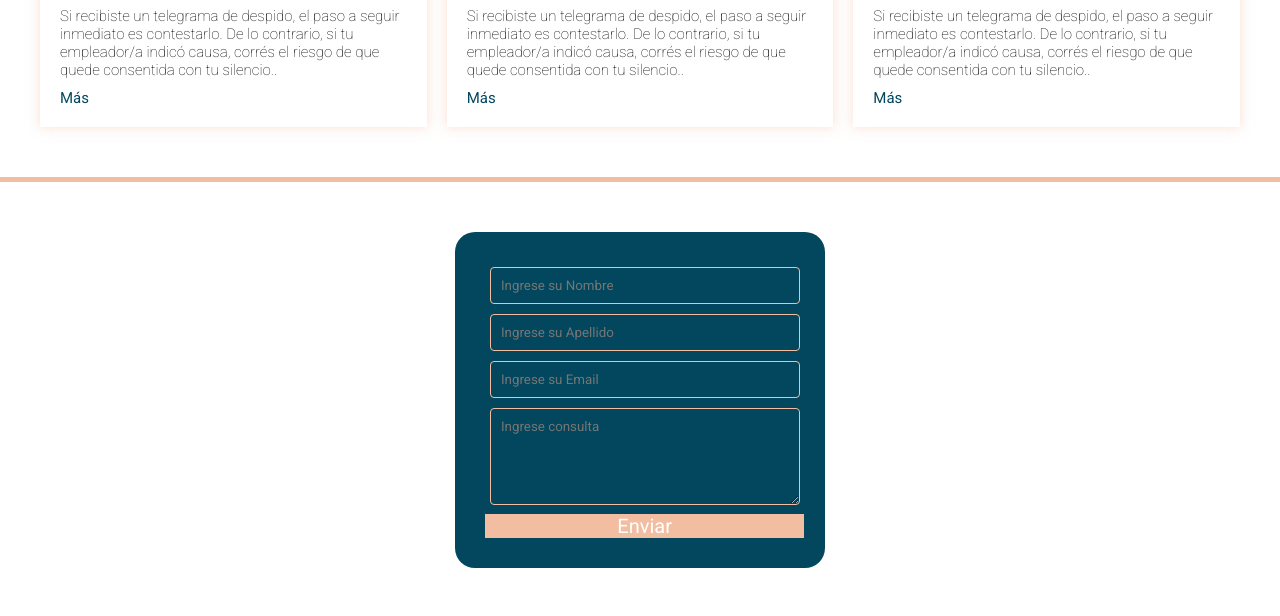
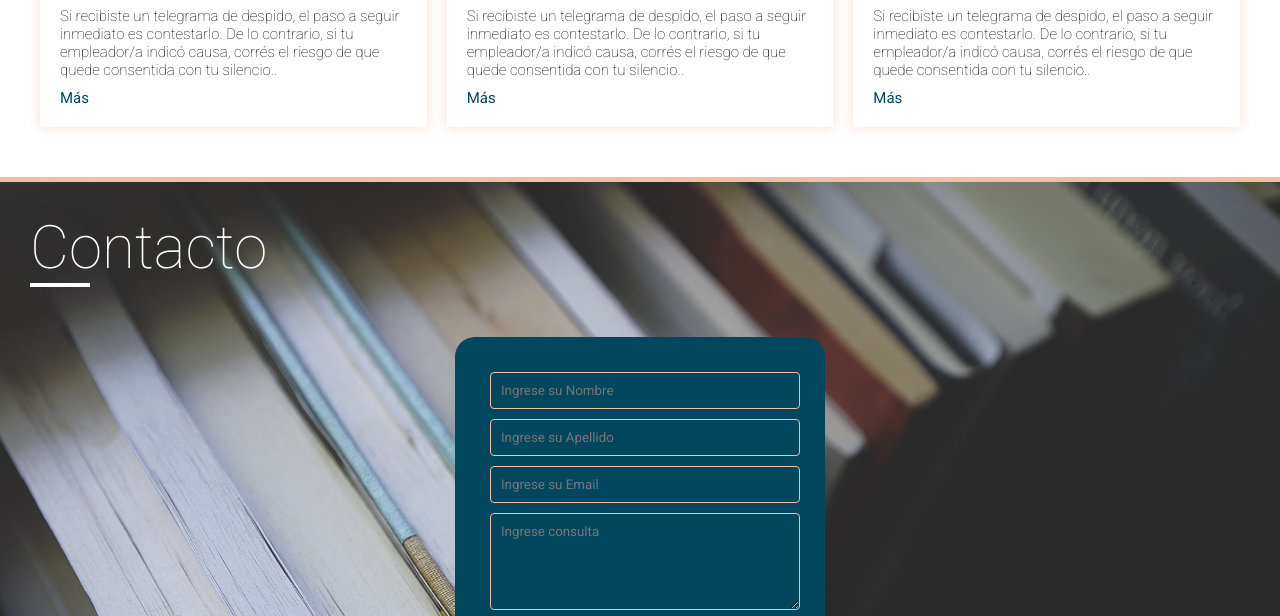
Before and after one commit to RodrigoPara/solucionesjurdicas, a plain HTML site: page index.html in a window 1280 px wide. Shown: the part 965-1581 px from the top of the page. Drawn offline with Linux system fonts and the light colour scheme.

Commit message:
agregado img contacto

```diff
--- a/css/style.css
+++ b/css/style.css
@@ -188,6 +188,19 @@ li a{
 .contacto{
     border-top: 5px solid #f3bda1;
     margin-top: 40px;
+    background-image: url(/img/books2.jpg);
+    background-repeat: no-repeat;
+    background-size: 100%;
+}
+
+.contacto h1{
+    margin-top: 30px;
+    margin-left: 30px;
+    font-weight: lighter;
+    font-size: 60px;
+    border-bottom: 4px solid #fff;
+    max-width: 60px;
+    color: #fff;
 }
 .contact-form{
 
--- a/index.html
+++ b/index.html
@@ -63,6 +63,7 @@
         </div>
     </main>
     <div class="contacto">
+        <h1>Contacto</h1>
     <section class="contact-form" id="contact-form">
         <input type="text" class="contact-input" placeholder="Ingrese su Nombre"><br>
         <input type="text" class="contact-input" placeholder="Ingrese su Apellido"><br>
```
